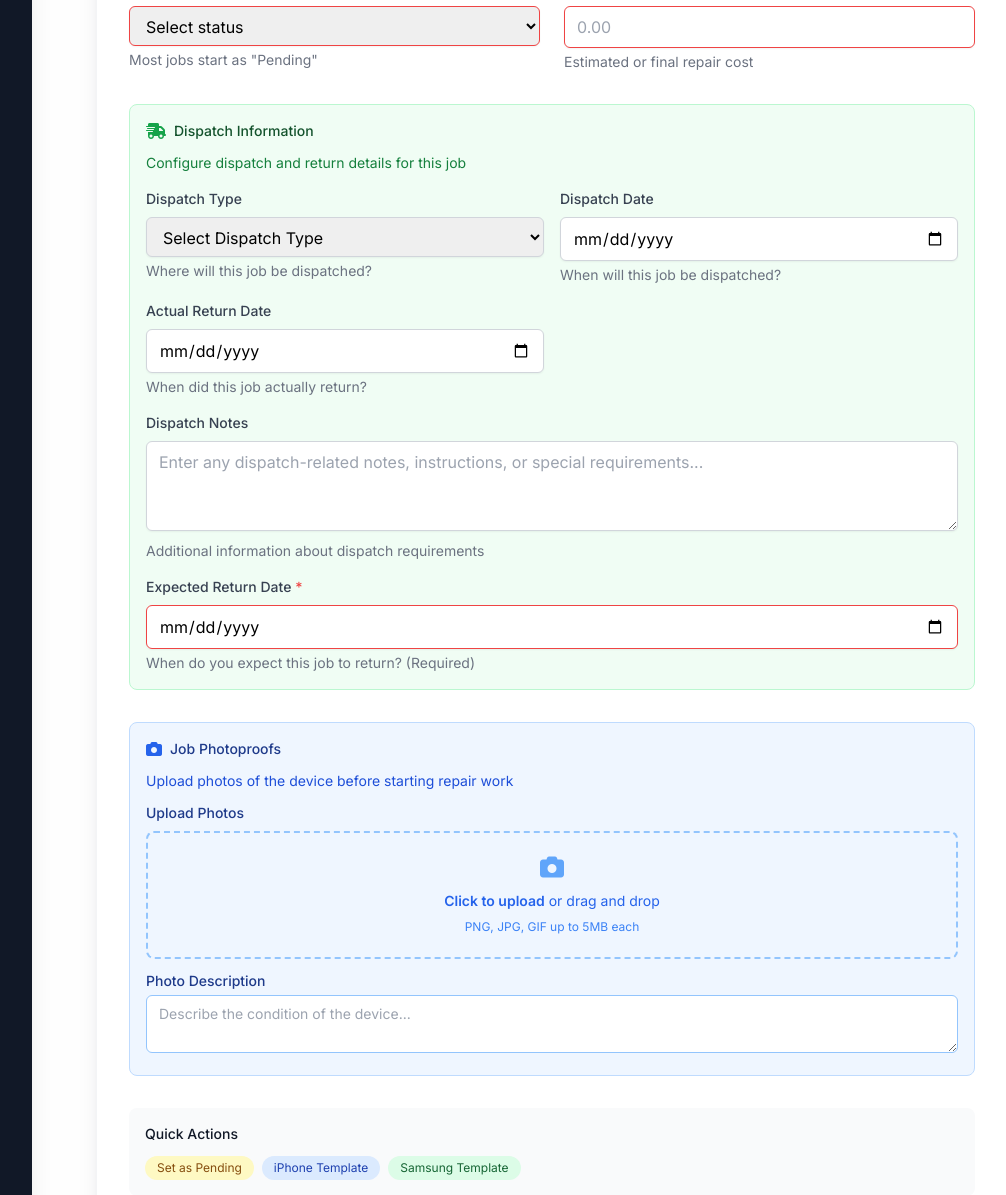
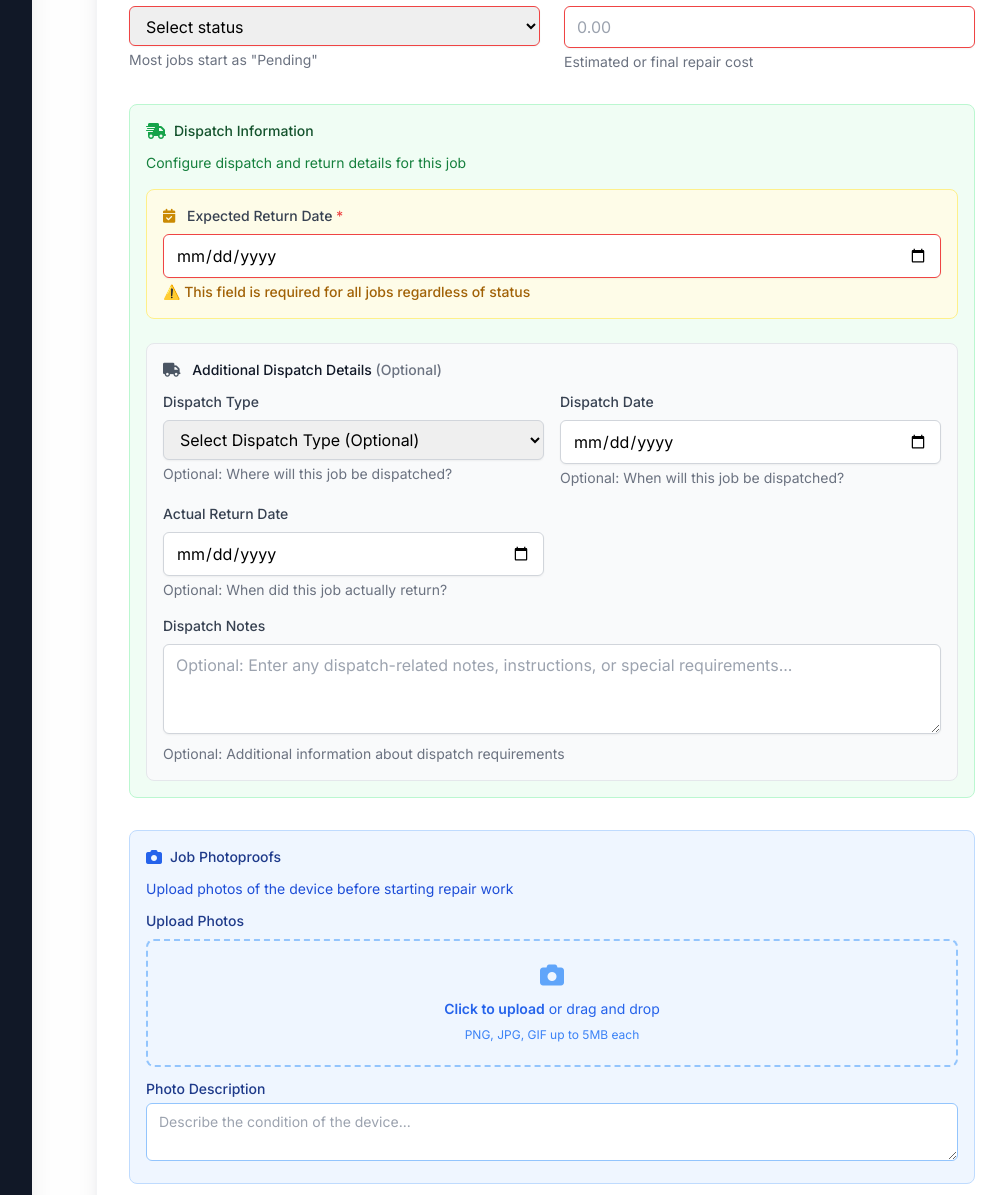
Before and after one commit to w38g0ru/tech-fix-center, a CodeIgniter 4 app: the page made by app/Views/dashboard/jobs/create.php in a window 1280 px wide. Shown: the part 675-1870 px from the top of the page, without its empty margins (208-1214 px from the left). Run offline with PHP 8.4 and a stand-in for CodeIgniter, Linux system fonts and the light colour scheme; the template is opened without the code that fills it, so the values that code supplies are empty; some libraries are stand-ins or nearby versions.

Commit message:
Improve dispatch fields logic in job creation form
EXACT REQUIREMENTS IMPLEMENTED:

1. Expected Return Date:
   ✅ ALWAYS required regardless of status selection
   ✅ Prominently displayed in yellow highlighted section
   ✅ Clear warning message about requirement
   ✅ Positioned first for visibility

2. Conditional Logic for Initial Status:
   ✅ When Status = 'Referred to Service Center':
      - Shows ONLY Service Center Name dropdown (required)
      - Hides all other dispatch fields
      - Service center becomes required field
   ✅ For all other statuses:
      - Hides service center section
      - Shows other dispatch fields as OPTIONAL
      - Clear labeling of optional fields

3. UI/UX Improvements:
   ✅ Color-coded sections for better visual hierarchy
   ✅ Expected Return Date in yellow highlight (always required)
   ✅ Service Center in blue section (when applicable)
   ✅ Other dispatch fields in gray section (optional)
   ✅ Clear icons and descriptive labels
   ✅ Improved help text and field descriptions

4. JavaScript Enhancements:
   ✅ Updated function names for clarity
   ✅ Better debugging messages
   ✅ Proper section show/hide logic
   ✅ Automatic field requirement management

5. Validation Updates:
   ✅ Service center validation message added
   ✅ Controller validation remains for conditional requirements
   ✅ Expected return date always required in model

FIELD BEHAVIOR SUMMARY:
- Expected Return Date: ALWAYS visible and required
- Service Center: Visible and required ONLY when status = 'Referred to Service Center'
- Other Dispatch Fields: Visible and optional for all other statuses

USER EXPERIENCE:
- Clean, intuitive form that adapts to job status
- Clear visual indicators for required vs optional fields
- Prominent display of always-required Expected Return Date
- Context-aware field visibility without confusion

```diff
--- a/app/Models/JobModel.php
+++ b/app/Models/JobModel.php
@@ -68,7 +68,8 @@ class JobModel extends Model
             'in_list' => 'Please select a valid dispatch type'
         ],
         'service_center_id' => [
-            'is_natural_no_zero' => 'Please select a valid service center'
+            'is_natural_no_zero' => 'Please select a valid service center',
+            'required' => 'Service center is required when status is "Referred to Service Center"'
         ],
         'dispatch_date' => [
             'valid_date' => 'Please enter a valid dispatch date'
--- a/app/Views/dashboard/jobs/create.php
+++ b/app/Views/dashboard/jobs/create.php
@@ -234,10 +234,31 @@
                 </div>
                 <p class="text-sm text-green-700 mb-4">Configure dispatch and return details for this job</p>
 
-                <!-- Service Center (shown when status is "Referred to Service Center") -->
-                <div id="service_center_field" class="mb-4" style="display: none;">
+                <!-- Expected Return Date (Always Required - Shown First) -->
+                <div class="mb-6 p-4 bg-yellow-50 border border-yellow-200 rounded-lg">
+                    <label for="expected_return_date" class="block text-sm font-medium text-gray-700 mb-2">
+                        <i class="fas fa-calendar-check text-yellow-600 mr-2"></i>
+                        Expected Return Date <span class="text-red-500">*</span>
+                    </label>
+                    <input type="date" id="expected_return_date" name="expected_return_date" value="<?= old('expected_return_date') ?>"
+                           required
+                           class="w-full px-3 py-2 border border-gray-300 rounded-md shadow-sm focus:outline-none focus:ring-primary-500 focus:border-primary-500 <?= session('errors.expected_return_date') ? 'border-red-500' : '' ?>">
+                    <?php if (session('errors.expected_return_date')): ?>
+                        <p class="mt-1 text-sm text-red-600"><?= session('errors.expected_return_date') ?></p>
+                    <?php endif; ?>
+                    <p class="mt-1 text-sm text-yellow-700 font-medium">⚠️ This field is required for all jobs regardless of status</p>
+                </div>
+
+                <!-- Service Center Selection (shown when status is "Referred to Service Center") -->
+                <div id="service_center_section" class="mb-4" style="display: none;">
+                    <div class="p-4 bg-blue-50 border border-blue-200 rounded-lg">
+                        <h4 class="text-sm font-medium text-blue-900 mb-3">
+                            <i class="fas fa-building text-blue-600 mr-2"></i>
+                            Service Center Assignment
+                        </h4>
+                        <div>
                             <label for="service_center_id" class="block text-sm font-medium text-gray-700 mb-2">
-                        Service Center <span class="text-red-500">*</span>
+                                Service Center Name <span class="text-red-500">*</span>
                             </label>
                             <select id="service_center_id" name="service_center_id" class="w-full px-3 py-2 border border-gray-300 rounded-md shadow-sm focus:outline-none focus:ring-primary-500 focus:border-primary-500">
                                 <option value="">Select Service Center</option>
@@ -245,22 +266,30 @@
                                     <option value="<?= esc($center['id']) ?>" <?= old('service_center_id') == $center['id'] ? 'selected' : '' ?>><?= esc($center['name']) ?></option>
                                 <?php endforeach; ?>
                             </select>
-                    <p class="mt-1 text-sm text-gray-500">Required when referring to service center</p>
+                            <p class="mt-1 text-sm text-blue-700">Required when referring job to service center</p>
+                        </div>
+                    </div>
                 </div>
 
-                <!-- Other Dispatch Fields (hidden when status is "Referred to Service Center") -->
-                <div id="other_dispatch_fields">
+                <!-- Other Dispatch Fields (shown for all other statuses - Optional) -->
+                <div id="other_dispatch_section">
+                    <div class="p-4 bg-gray-50 border border-gray-200 rounded-lg">
+                        <h4 class="text-sm font-medium text-gray-900 mb-3">
+                            <i class="fas fa-truck text-gray-600 mr-2"></i>
+                            Additional Dispatch Details <span class="text-sm text-gray-500">(Optional)</span>
+                        </h4>
+
                         <div class="grid grid-cols-1 md:grid-cols-2 gap-4">
                             <!-- Dispatch Type -->
                             <div>
                                 <label for="dispatch_type" class="block text-sm font-medium text-gray-700 mb-2">Dispatch Type</label>
                                 <select id="dispatch_type" name="dispatch_type" class="w-full px-3 py-2 border border-gray-300 rounded-md shadow-sm focus:outline-none focus:ring-primary-500 focus:border-primary-500">
-                                <option value="">Select Dispatch Type</option>
+                                    <option value="">Select Dispatch Type (Optional)</option>
                                     <?php foreach ($dispatchTypes as $key => $value): ?>
                                         <option value="<?= esc($key) ?>" <?= old('dispatch_type') == $key ? 'selected' : '' ?>><?= esc($value) ?></option>
                                     <?php endforeach; ?>
                                 </select>
-                            <p class="mt-1 text-sm text-gray-500">Where will this job be dispatched?</p>
+                                <p class="mt-1 text-sm text-gray-500">Optional: Where will this job be dispatched?</p>
                             </div>
 
                             <!-- Dispatch Date -->
@@ -268,7 +297,7 @@
                                 <label for="dispatch_date" class="block text-sm font-medium text-gray-700 mb-2">Dispatch Date</label>
                                 <input type="date" id="dispatch_date" name="dispatch_date" value="<?= old('dispatch_date') ?>"
                                        class="w-full px-3 py-2 border border-gray-300 rounded-md shadow-sm focus:outline-none focus:ring-primary-500 focus:border-primary-500">
-                            <p class="mt-1 text-sm text-gray-500">When will this job be dispatched?</p>
+                                <p class="mt-1 text-sm text-gray-500">Optional: When will this job be dispatched?</p>
                             </div>
 
                             <!-- Actual Return Date -->
@@ -276,7 +305,7 @@
                                 <label for="actual_return_date" class="block text-sm font-medium text-gray-700 mb-2">Actual Return Date</label>
                                 <input type="date" id="actual_return_date" name="actual_return_date" value="<?= old('actual_return_date') ?>"
                                        class="w-full px-3 py-2 border border-gray-300 rounded-md shadow-sm focus:outline-none focus:ring-primary-500 focus:border-primary-500">
-                            <p class="mt-1 text-sm text-gray-500">When did this job actually return?</p>
+                                <p class="mt-1 text-sm text-gray-500">Optional: When did this job actually return?</p>
                             </div>
                         </div>
 
@@ -285,23 +314,10 @@
                             <label for="dispatch_notes" class="block text-sm font-medium text-gray-700 mb-2">Dispatch Notes</label>
                             <textarea id="dispatch_notes" name="dispatch_notes" rows="3"
                                       class="w-full px-3 py-2 border border-gray-300 rounded-md shadow-sm focus:outline-none focus:ring-primary-500 focus:border-primary-500"
-                                  placeholder="Enter any dispatch-related notes, instructions, or special requirements..."><?= old('dispatch_notes') ?></textarea>
-                        <p class="mt-1 text-sm text-gray-500">Additional information about dispatch requirements</p>
+                                      placeholder="Optional: Enter any dispatch-related notes, instructions, or special requirements..."><?= old('dispatch_notes') ?></textarea>
+                            <p class="mt-1 text-sm text-gray-500">Optional: Additional information about dispatch requirements</p>
                         </div>
                     </div>
-
-                <!-- Expected Return Date (Always Required) -->
-                <div class="mt-4">
-                    <label for="expected_return_date" class="block text-sm font-medium text-gray-700 mb-2">
-                        Expected Return Date <span class="text-red-500">*</span>
-                    </label>
-                    <input type="date" id="expected_return_date" name="expected_return_date" value="<?= old('expected_return_date') ?>"
-                           required
-                           class="w-full px-3 py-2 border border-gray-300 rounded-md shadow-sm focus:outline-none focus:ring-primary-500 focus:border-primary-500 <?= session('errors.expected_return_date') ? 'border-red-500' : '' ?>">
-                    <?php if (session('errors.expected_return_date')): ?>
-                        <p class="mt-1 text-sm text-red-600"><?= session('errors.expected_return_date') ?></p>
-                    <?php endif; ?>
-                    <p class="mt-1 text-sm text-gray-500">When do you expect this job to return? (Required)</p>
                 </div>
             </div>
 
@@ -426,26 +442,29 @@ function toggleCustomerFields() {
 // Toggle dispatch fields based on job status
 function toggleDispatchFields() {
     const status = document.getElementById('status').value;
-    const serviceCenterField = document.getElementById('service_center_field');
-    const otherDispatchFields = document.getElementById('other_dispatch_fields');
+    const serviceCenterSection = document.getElementById('service_center_section');
+    const otherDispatchSection = document.getElementById('other_dispatch_section');
     const serviceCenterSelect = document.getElementById('service_center_id');
 
     console.log('Status changed to:', status); // Debug log
 
     if (status === 'Referred to Service Center') {
-        // Show only service center field
-        serviceCenterField.style.display = 'block';
-        otherDispatchFields.style.display = 'none';
+        // Show ONLY service center section
+        serviceCenterSection.style.display = 'block';
+        otherDispatchSection.style.display = 'none';
         serviceCenterSelect.required = true;
-        console.log('Showing service center field only'); // Debug log
+        console.log('✅ Showing service center section only - Service center is REQUIRED'); // Debug log
     } else {
-        // Show other dispatch fields, hide service center
-        serviceCenterField.style.display = 'none';
-        otherDispatchFields.style.display = 'block';
+        // Show other dispatch fields (optional), hide service center
+        serviceCenterSection.style.display = 'none';
+        otherDispatchSection.style.display = 'block';
         serviceCenterSelect.required = false;
         serviceCenterSelect.value = ''; // Clear selection
-        console.log('Showing other dispatch fields'); // Debug log
+        console.log('✅ Showing other dispatch fields (optional) - Service center hidden'); // Debug log
     }
+
+    // Expected Return Date is ALWAYS visible and required (no changes needed)
+    console.log('✅ Expected Return Date remains required for all statuses');
 }
 
 // Initialize on page load
```
Lines whose indentation alone changed are shown as unchanged.
